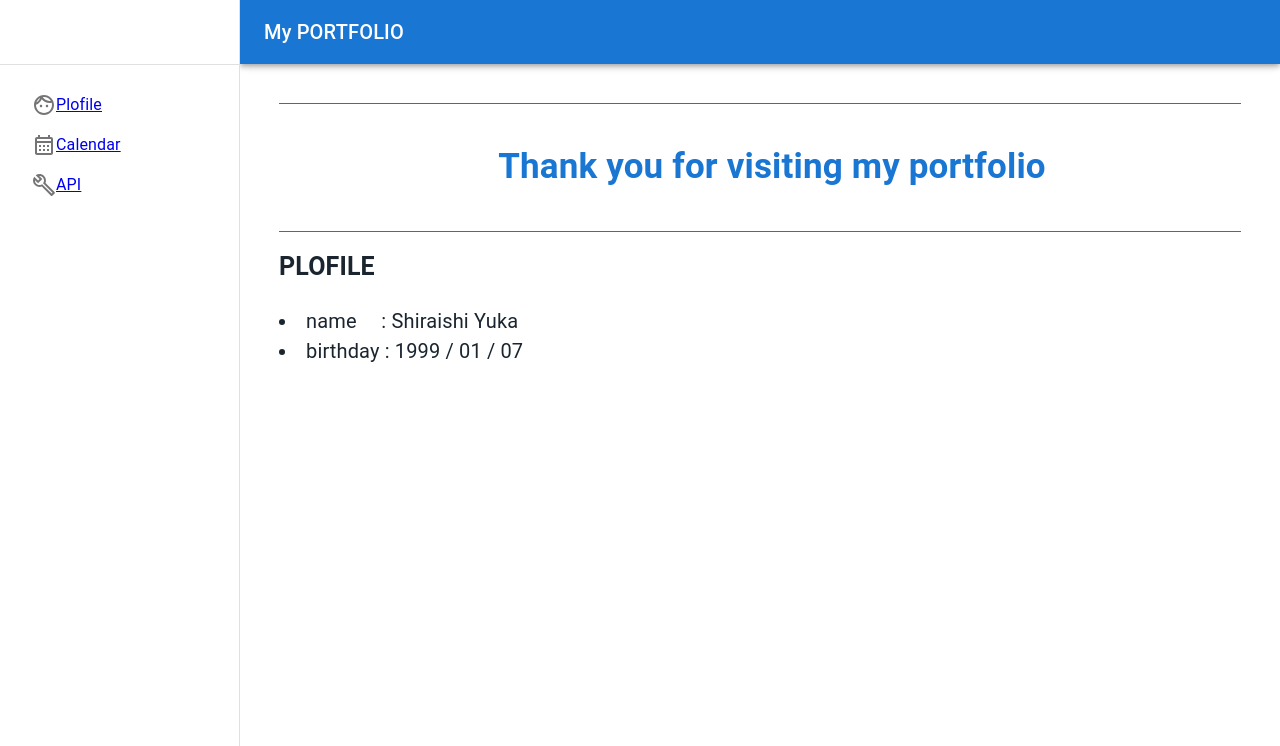
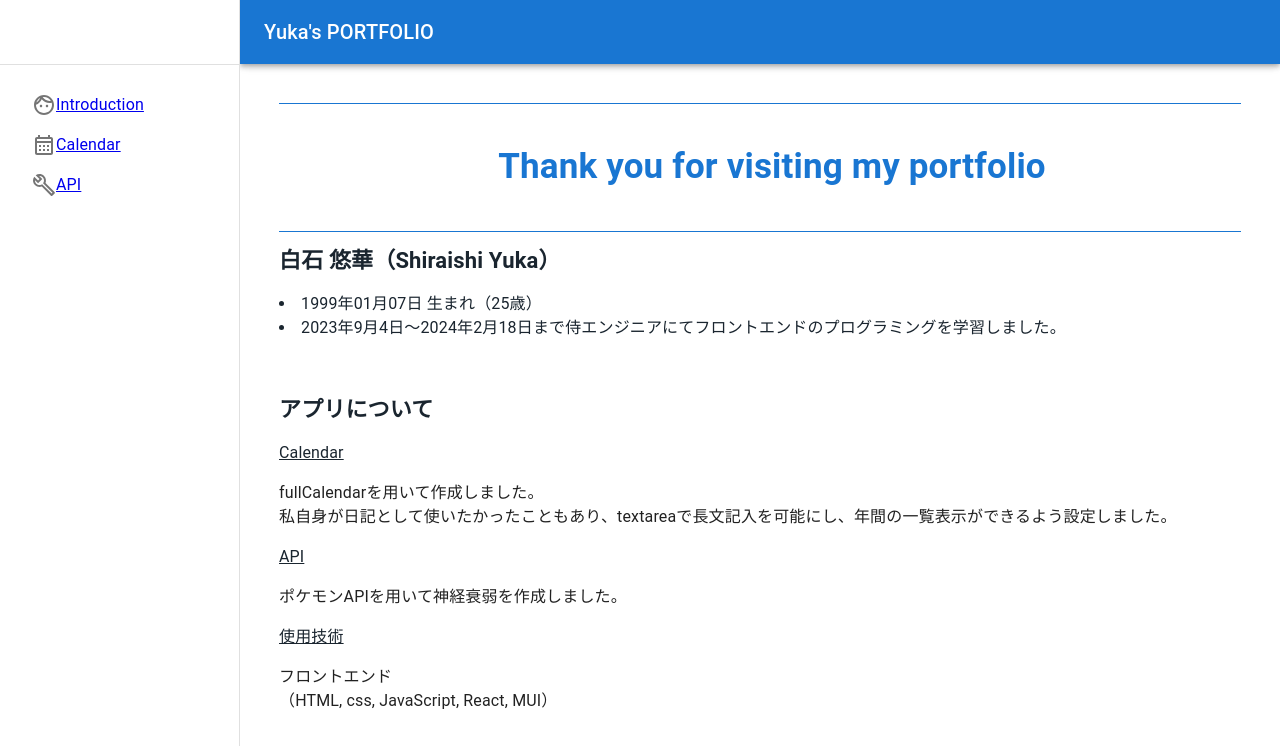
Before and after one commit to yuka-s-0107/portfolio, a React (Create React App) app: page / in a window 1280 px wide. Shown: the top 746 px of the page. Built offline with nearby package versions, Linux system fonts and the light colour scheme.

Commit message:
portfolio更新

```diff
--- a/src/AboutMe.js
+++ b/src/AboutMe.js
@@ -22,10 +22,61 @@ function AboutMe() {
 
       {/* &nbsp;は半角とほぼ同じ大きさのスペース
       &thinsp;は半角よりやや小さいスペース */}
-      <h1 style={{ color: '#1a252f', fontSize: '25px' }}>PLOFILE</h1>
-      <p style={{ color: '#1a252f', fontSize: '20px' }}>
-        <li>name&nbsp;&nbsp;&nbsp;&nbsp;&thinsp;: Shiraishi Yuka</li>
-        <li>birthday : 1999 / 01 / 07</li>
+      <h1 style={{ color: '#1a252f', fontSize: '22px', lineHeight: '30px' }}>
+        白石 悠華（Shiraishi Yuka）
+      </h1>
+      <p style={{ color: '#1a252f', fontSize: '16px' }}>
+        <li> 1999年01月07日 生まれ（25歳）</li>
+        <li>
+          2023年9月4日～2024年2月18日まで侍エンジニアにてフロントエンドのプログラミングを学習しました。
+        </li>
+      </p>
+
+      <br />
+      <h1 style={{ color: '#1a252f', fontSize: '22px', lineHeight: '30px' }}>
+        アプリについて
+      </h1>
+      <p
+        style={{
+          color: '#1a252f',
+          fontSize: '16px',
+          textDecorationLine: 'underline',
+        }}
+      >
+        Calendar
+      </p>
+      <p>
+        fullCalendarを用いて作成しました。
+        <br />
+        私自身が日記として使いたかったこともあり、textareaで長文記入を可能にし、年間の一覧表示ができるよう設定しました。
+        <br />
+        <p
+          style={{
+            color: '#1a252f',
+            fontSize: '16px',
+            textDecorationLine: 'underline',
+          }}
+        >
+          API
+        </p>
+        <p>
+          ポケモンAPIを用いて神経衰弱を作成しました。
+          <br />
+        </p>
+        <p
+          style={{
+            color: '#1a252f',
+            fontSize: '16px',
+            textDecorationLine: 'underline',
+          }}
+        >
+          使用技術
+        </p>
+        <p>
+          フロントエンド
+          <br />
+          （HTML, css, JavaScript, React, MUI）
+        </p>
       </p>
     </>
   );
--- a/src/Calendar.js
+++ b/src/Calendar.js
@@ -7,11 +7,9 @@ import listPlugin from '@fullcalendar/list';
 import Box from '@mui/material/Box';
 import Typography from '@mui/material/Typography';
 import Modal from '@mui/material/Modal';
-import TextField from '@mui/material/TextField';
 import Button from '@mui/material/Button';
 import Stack from '@mui/material/Stack';
 import DeleteIcon from '@mui/icons-material/Delete';
-import SendIcon from '@mui/icons-material/Send';
 import { IconButton } from '@mui/material';
 import Textarea from '@mui/joy/Textarea';
 import { v4 as uuidv4 } from 'uuid';
@@ -58,12 +56,14 @@ export default function Calendar() {
     setEventList(list);
   }, []);
 
+  //ローカルストレージから値を取得
   const getStorageEventList = () => {
     return localStorage.getItem('eventList')
       ? JSON.parse(localStorage.getItem('eventList'))
       : [];
   };
 
+  //ローカルストレージに値を保持
   const setStoregeEventList = (eventList) => {
     const target = [...eventList] || [];
     localStorage.setItem('eventList', JSON.stringify(target));
@@ -119,7 +119,7 @@ export default function Calendar() {
         headerToolbar={{
           left: 'prev,next today',
           center: 'title',
-          right: 'dayGridMonth,listYear',
+          right: 'dayGridMonth,listYear', //listYearで一覧表示を年に変更
         }}
         locales={[jaLocale]}
         locale="ja"
--- a/src/PersistentDrawer.js
+++ b/src/PersistentDrawer.js
@@ -13,11 +13,8 @@ import MenuIcon from '@mui/icons-material/Menu';
 import ChevronLeftIcon from '@mui/icons-material/ChevronLeft';
 import ChevronRightIcon from '@mui/icons-material/ChevronRight';
 import SideMenu from './SideMenu';
-import Calendar from './Calendar';
-import QueryPoke from './QueryPoke';
 import { BrowserRouter, Outlet, RouterProvider } from 'react-router-dom';
 import RoutesLink from './RoutesLink';
-import AboutMe from './AboutMe';
 
 const drawerWidth = 240;
 
@@ -93,7 +90,7 @@ export default function PersistentDrawerLeft() {
             <MenuIcon />
           </IconButton>
           <Typography variant="h6" noWrap component="div">
-            My PORTFOLIO
+            Yuka's PORTFOLIO
           </Typography>
         </Toolbar>
       </AppBar>
@@ -130,7 +127,6 @@ export default function PersistentDrawerLeft() {
 
         <Box sx={{ padding: '15px' }}>
           <Outlet />
-          {/* <AboutMe /> */}
         </Box>
       </Main>
     </Box>
--- a/src/QueryPoke.js
+++ b/src/QueryPoke.js
@@ -1,6 +1,8 @@
 import { Button, Snackbar } from '@mui/material';
 import { useEffect, useState } from 'react';
 import { v4 as uuidv4 } from 'uuid';
+
+const PAIR_COUNT = 5;
 
 //1-100の乱数
 const getRandomValue = () => {
@@ -16,12 +18,15 @@ const fetchPoke = async (id = getRandomValue()) => {
 };
 
 export default function QueryPoke() {
-  const [list, setList] = useState([]);
+  const [list, setList] = useState([]); //ポケモンカード一覧。
 
+  //1枚目の選択
   const [selected, setSelected] = useState(null);
+  //2枚目の選択
   const [selected2, setSelected2] = useState(null);
   const [isHit, setIsHit] = useState(false);
 
+  //setOpenをtrueにしたら「正解/不正解」のモーダル表示
   const [open, setOpen] = useState(false);
 
   const [isLoading, setLoading] = useState(true);
@@ -36,22 +41,22 @@ export default function QueryPoke() {
     fetchPoke(id)
       .then((result) => {
         result.reverse = true;
+        setList((data) => [...data, { ...result, tId: uuidv4() }]); //Listにカードを追加。同じidのポケモン2匹を呼ぶ。tIdで2匹を識別。
         setList((data) => [...data, { ...result, tId: uuidv4() }]);
-        setList((data) => [...data, { ...result, tId: uuidv4() }]);
-        setList((data) => shuffle(data));
+        setList((data) => shuffle(data)); //Listに入れてすぐのタイミングでシャッフルを起動。
       })
       .catch((err) => setError(err.message))
       .finally(() => setLoading(false));
   };
 
   useEffect(() => {
-    for (let i = 0; i < 5; i++) {
+    for (let i = 0; i < PAIR_COUNT; i++) {
       searchPoke();
     }
   }, []);
 
   const handleClick = async (data) => {
-    //表のカードは裏にしない
+    //すでにめくられたカードは裏にしない
     if (!data.reverse) {
       return;
     }
@@ -60,21 +65,21 @@ export default function QueryPoke() {
       return;
     }
     //裏返す
-    reverseCard(data);
-    //1枚目だったらselectedに設定して処理終了
-    if (!selected) {
-      setSelected(data);
+    reverseCard(data); //1枚目のをSelected2に入れる。後々元に戻すのに使う。
+    //1枚目だったらselectedに設定して処理終了(JSはnullならfalseが返される)
+    if (selected === null) {
+      setSelected(data); //selectedにカードが入った。
       return;
     }
-    //2枚目だったら
-    //カードの一致判定
+    //2枚目だったら（1枚目が埋まっていたら）
+    //カードの一致判定（selectedが1枚目、dataが2枚目）
     if (selected.id === data.id) {
       setIsHit(true);
     } else {
       setIsHit(false);
     }
-    setSelected2(data);
-    setOpen(true);
+    setSelected2(data); //2枚目のをSelected2に入れる。
+    setOpen(true); //Snackbarを出す。
   };
   const reverseCard = (data, isBack = false) => {
     setList((list) =>
@@ -99,7 +104,7 @@ export default function QueryPoke() {
       reverseCard(selected, true);
       reverseCard(selected2, true);
     }
-    setSelected(null);
+    setSelected(null); //今までにめくった分をnullで初期化
     setSelected2(null);
     setOpen(false);
   };
@@ -120,13 +125,15 @@ export default function QueryPoke() {
         action={action}
         message={isHit ? '正解' : '不正解'}
       />
+
+      {/* listの中身展開 */}
       {[...list].map((data) => {
         return (
           <img
             key={data.tId}
             className=""
             style={{ width: 150, height: 150 }}
-            src={data.revese ? '/tramp.jpg' : data?.sprites?.front_default}
+            src={data.reverse ? '/tramp.jpg' : data?.sprites?.front_default} //reverseの中身がtrueなら裏、falseならポケモン。
             alt="pokeimg"
             onClick={() => handleClick(data)}
           />
--- a/src/SideMenu.js
+++ b/src/SideMenu.js
@@ -19,7 +19,7 @@ export default function SideMenu() {
             <ListItemButton>
               <ListItemIcon>
                 <FaceOutlinedIcon />
-                <Link to="/">Plofile</Link>
+                <Link to="/">Introduction</Link>
               </ListItemIcon>
             </ListItemButton>
 
--- a/src/index.js
+++ b/src/index.js
@@ -5,11 +5,7 @@ import App from './App';
 import reportWebVitals from './reportWebVitals';
 
 const root = ReactDOM.createRoot(document.getElementById('root'));
-root.render(
-  // <React.StrictMode>
-  <App />
-  // </React.StrictMode>
-);
+root.render(<App />);
 
 // If you want to start measuring performance in your app, pass a function
 // to log results (for example: reportWebVitals(console.log))
```
